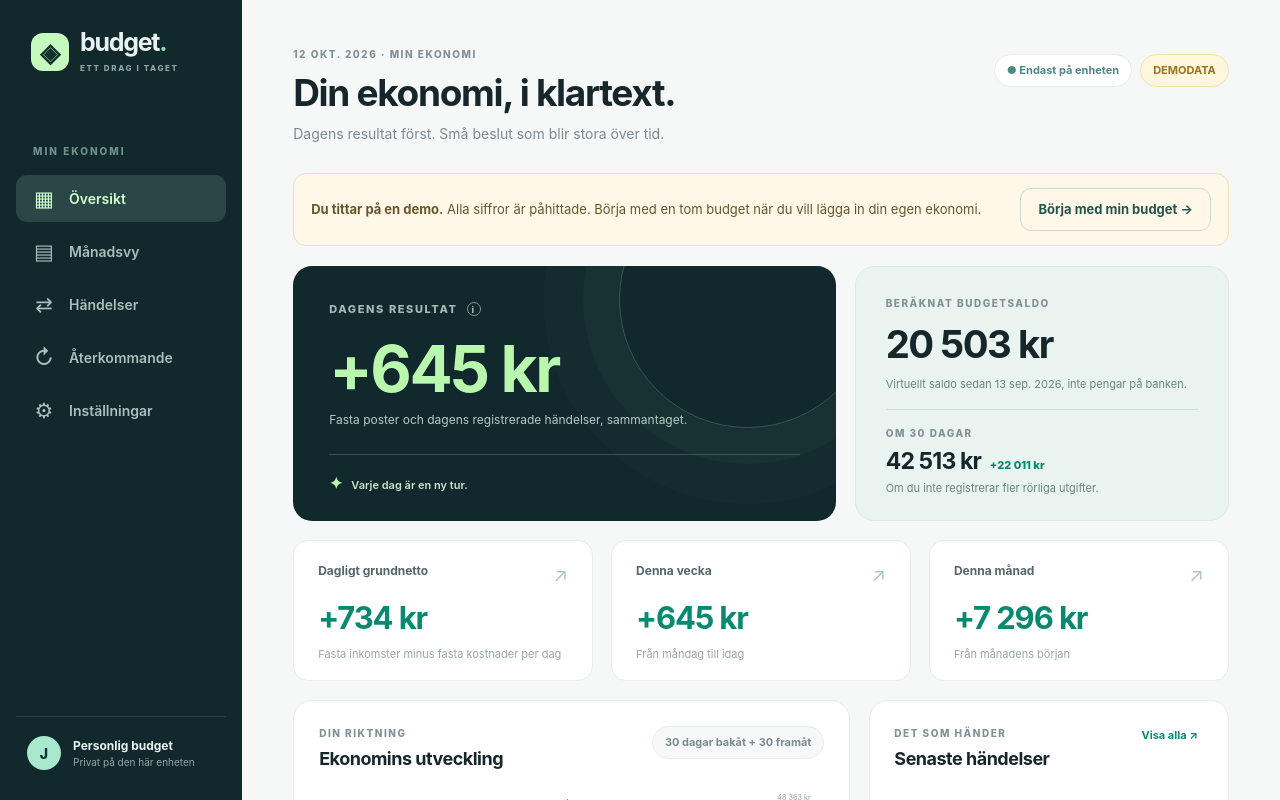
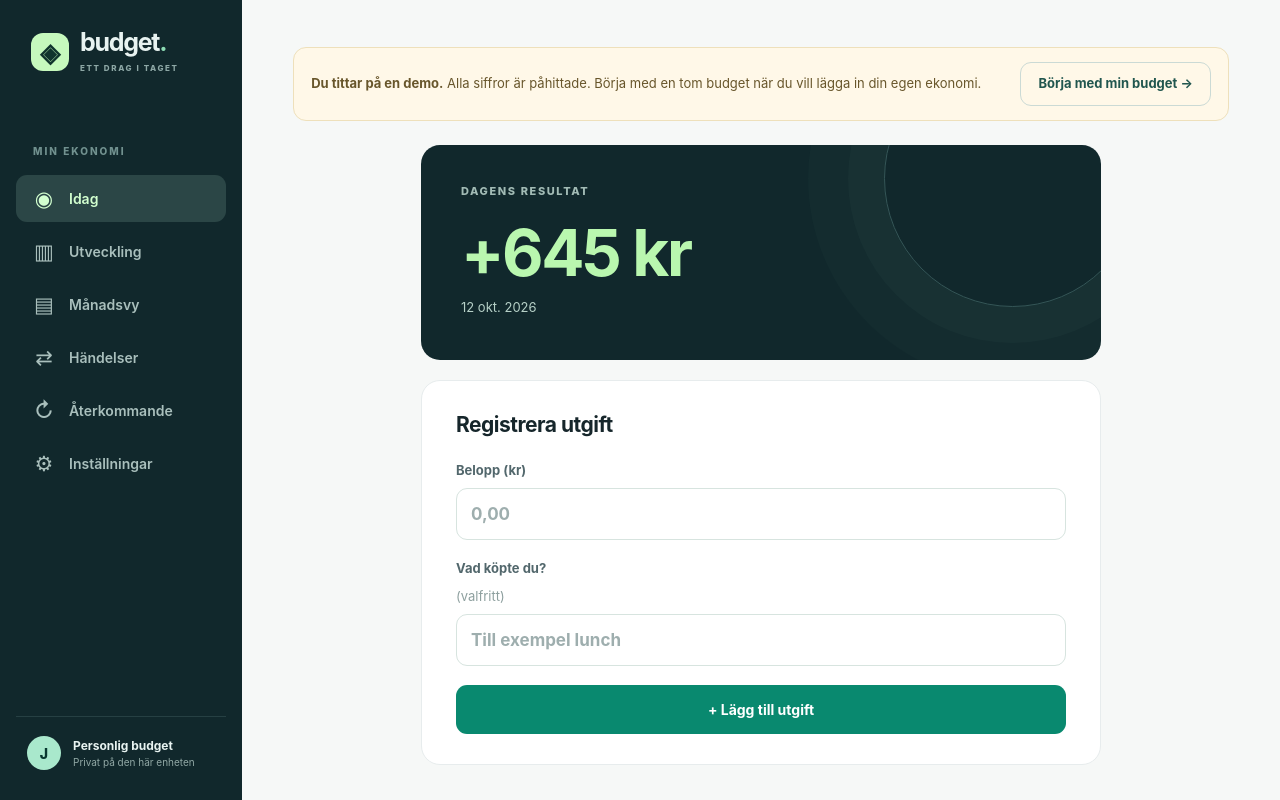
Before and after one commit to sebass80s/budget-app, a Next.js app: page / in a window 1280 px wide. Shown: the top 800 px of the page. Built offline with nearby package versions, Linux system fonts and the light colour scheme.

Commit message:
ui: simplify home to today's result and quick expense input

```diff
--- a/src/app/globals.css
+++ b/src/app/globals.css
@@ -124,3 +124,26 @@ h2{font-size:18px;letter-spacing:-.5px;line-height:1.3;margin:6px 0 0}
 @media(max-width:1170px){.sidebar{width:205px;flex-basis:205px}.main{padding:33px 24px}.section-grid{grid-template-columns:1fr}.hero-grid{grid-template-columns:1.2fr 1fr}.hero-main{padding:30px 26px}.hero-side{padding:25px}.balance-figure{font-size:29px}}
 @media(max-width:760px){.sidebar{display:none}.mobile-head{display:flex;justify-content:space-between;align-items:center;padding:17px 20px 13px;background:var(--nav);color:white}.mobile-head .brand{padding:0}.mobile-head .brand-mark{height:32px;width:32px;border-radius:10px;font-size:22px}.mobile-head .brand strong{font-size:23px}.mobile-lock{font-size:10px;color:#a3c4bc}.mobile-nav{display:flex;gap:5px;padding:10px 12px;background:var(--nav);overflow:auto}.mobile-nav-item{border:0;background:transparent;color:#a2bab5;font-size:11px;font-weight:700;padding:9px 11px;border-radius:9px;white-space:nowrap}.mobile-nav-item.selected{background:#2b4646;color:#d3ffca}.main{padding:24px 17px 40px}.title-row{flex-direction:column;gap:13px;margin-bottom:20px}h1{font-size:30px}.top-actions{padding:0}.hero-grid{grid-template-columns:1fr;gap:12px}.hero-main{min-height:205px;padding:26px}.hero-side{padding:23px}.metric-grid{grid-template-columns:1fr 1fr;gap:11px}.metric{padding:17px}.metric:last-child{grid-column:span 2}.metric-value{font-size:24px}.metric p{font-size:10px}.section-grid,.two-columns{grid-template-columns:1fr;gap:13px}.chart-panel,.activity-panel,.form-panel,.list-panel{padding:20px}.demo-notice{flex-direction:column;align-items:flex-start}.subtle-tag{font-size:10px;padding:6px}.chart-legend{margin-top:2px}.recurring-row{align-items:flex-start}.bottom-hint{align-items:flex-start}.privacy-pill{font-size:10px}}
 @media(max-width:370px){.hero-number{font-size:39px}.metric-value{font-size:21px}.recurring-row{flex-direction:column;gap:7px}.rec-actions{align-items:flex-start;flex-direction:row;flex-wrap:wrap}.future-figure{font-size:21px}}
+
+/* Focused daily home: only today's result and fast variable-expense entry. */
+.simple-home{max-width:680px;margin:24px auto 0;display:grid;gap:20px}
+.focused-hero{min-height:215px;padding:38px 40px 29px}
+.focused-hero .hero-number{margin-top:16px}
+.focused-hero p{margin:6px 0 0;color:#b6d0c7;font-size:13px}
+.quick-expense-panel{padding:30px 34px}
+.quick-expense-panel h2{font-size:21px;margin:0 0 23px}
+.quick-expense-form{display:grid;gap:19px}
+.quick-expense-form label{display:grid;gap:8px;color:#52676c;font-size:13px;font-weight:750}
+.quick-expense-form label span{color:#8ea09f;font-weight:400}
+.quick-expense-form input{width:100%;min-height:52px;padding:12px 14px;background:#fff;border:1px solid #d7e4df;border-radius:11px;color:var(--ink);font-size:17px}
+.quick-expense-form input::placeholder{color:#9eaeae}
+.quick-expense-form .quick-submit{width:100%;min-height:49px;font-size:14px}
+.insights-balance{margin-bottom:19px}
+.insights-balance .hero-side{max-width:none}
+@media(max-width:760px){
+  .simple-home{margin:9px auto 0;gap:14px}
+  .focused-hero{min-height:179px;padding:28px 25px}
+  .focused-hero .hero-number{font-size:clamp(38px,11vw,58px)}
+  .quick-expense-panel{padding:24px 20px}
+  .quick-expense-panel h2{font-size:20px;margin-bottom:18px}
+}
--- a/src/app/page.tsx
+++ b/src/app/page.tsx
@@ -9,7 +9,7 @@ import {
   validDocument, virtualBalanceOre,
 } from "@/lib/budget";
 
-type Tab = "overview" | "monthly" | "transactions" | "recurring" | "settings";
+type Tab = "overview" | "insights" | "monthly" | "transactions" | "recurring" | "settings";
 type EntryType = "expense" | "income";
 const STORAGE_KEY = "budget-app:v1";
 const currency = new Intl.NumberFormat("sv-SE", { style: "currency", currency: "SEK", maximumFractionDigits: 0 });
@@ -23,7 +23,8 @@ const cadenceLabel: Record<Cadence, string> = {
   yearly: "Varje år",
 };
 const nav: { id: Tab; label: string; icon: string }[] = [
-  { id: "overview", label: "Översikt", icon: "▦" },
+  { id: "overview", label: "Idag", icon: "◉" },
+  { id: "insights", label: "Utveckling", icon: "▥" },
   { id: "monthly", label: "Månadsvy", icon: "▤" },
   { id: "transactions", label: "Händelser", icon: "⇄" },
   { id: "recurring", label: "Återkommande", icon: "↻" },
@@ -80,6 +81,8 @@ export default function HomePage() {
   const [tab, setTab] = useState<Tab>("overview");
   const [currentDay, setCurrentDay] = useState("2026-10-12");
   const [notice, setNotice] = useState("");
+  const [quickAmount, setQuickAmount] = useState("");
+  const [quickLabel, setQuickLabel] = useState("");
   const [txLabel, setTxLabel] = useState("");
   const [txAmount, setTxAmount] = useState("");
   const [txType, setTxType] = useState<EntryType>("expense");
@@ -134,6 +137,27 @@ export default function HomePage() {
 
   function mutate(update: (value: BudgetDocument) => BudgetDocument) {
     setDocument(prev => prev ? update(prev) : prev);
+  }
+  function addQuickExpense(event: React.FormEvent<HTMLFormElement>) {
+    event.preventDefault();
+    const amount = kronaToOre(quickAmount);
+    if (!document || !amount) {
+      setNotice("Ange ett giltigt belopp över noll, med högst två decimaler.");
+      return;
+    }
+    const row: Transaction = {
+      id: crypto.randomUUID(),
+      workspaceId,
+      memberId: document.members[0]?.id ?? null,
+      label: quickLabel.trim() || "Utgift",
+      amountOre: -amount,
+      bookedOn: currentDay,
+      createdAt: new Date().toISOString(),
+    };
+    mutate(d => ({ ...d, transactions: [...d.transactions, row] }));
+    setQuickAmount("");
+    setQuickLabel("");
+    setNotice(`Utgift på ${asMoney(amount)} registrerad.`);
   }
   function addTransaction(event: React.FormEvent<HTMLFormElement>) {
     event.preventDefault();
@@ -251,25 +275,43 @@ export default function HomePage() {
             className={tab === item.id ? "mobile-nav-item selected" : "mobile-nav-item"}>{item.label}</button>)}
         </nav>
         <main className="main">
-          <div className="title-row">
-            <div><div className="eyebrow">{formatDate(currentDay).toUpperCase()} · {workspace.name.toUpperCase()}</div><h1>{tab === "overview" ? "Din ekonomi, i klartext." : nav.find(n => n.id === tab)?.label}</h1>
-              <p className="lead">{tab === "overview" ? "Dagens resultat först. Små beslut som blir stora över tid." :
+          {tab !== "overview" && <div className="title-row">
+            <div><div className="eyebrow">{formatDate(currentDay).toUpperCase()} · {workspace.name.toUpperCase()}</div>
+              <h1>{nav.find(n => n.id === tab)?.label}</h1>
+              <p className="lead">{tab === "insights" ? "Saldo, prognoser och ekonomins utveckling." :
                 tab === "monthly" ? "Varje dag i månaden, samlad på ett ställe." :
                 tab === "transactions" ? "Registrera det som händer mellan löningarna." :
                 tab === "recurring" ? "Grunden som driver ditt dagliga ekonomiska netto." :
                 "Din data, din kontroll."}</p></div>
             <div className="top-actions"><span className="privacy-pill">● Endast på enheten</span>{document.demo && <span className="demo-pill">DEMODATA</span>}</div>
-          </div>
+          </div>}
           {notice && <div className="notice" role="status">{notice}<button type="button" onClick={() => setNotice("")} aria-label="Stäng meddelande">×</button></div>}
           {document.demo && <div className="demo-notice"><div><strong>Du tittar på en demo.</strong> Alla siffror är påhittade. Börja med en tom budget när du vill lägga in din egen ekonomi.</div><button type="button" onClick={clearDemo} className="button button-outline">Börja med min budget →</button></div>}
-          {tab === "overview" && <>
-            <section className="hero-grid">
-              <div className="hero-main">
-                <div className="hero-overline">DAGENS RESULTAT <span className="info-circle" title="Dagligt grundnetto plus dagens registrerade utgifter och extra inkomster">i</span></div>
-                <div className={todayResult >= 0 ? "hero-number" : "hero-number negative"}>{signedMoney(todayResult)}</div>
-                <p>Fasta poster och dagens registrerade händelser, sammantaget.</p>
-                <div className="hero-stripe"><span>✦</span> Varje dag är en ny tur.</div>
-              </div>
+          {tab === "overview" && <div className="simple-home">
+            <section className="hero-main focused-hero" aria-label="Dagens resultat">
+              <div className="hero-overline">DAGENS RESULTAT</div>
+              <div className={todayResult >= 0 ? "hero-number" : "hero-number negative"}>{signedMoney(todayResult)}</div>
+              <p>{formatDate(currentDay)}</p>
+            </section>
+            <section className="panel quick-expense-panel" aria-labelledby="quick-expense-heading">
+              <h2 id="quick-expense-heading">Registrera utgift</h2>
+              <form className="quick-expense-form" onSubmit={addQuickExpense}>
+                <label htmlFor="quick-amount">Belopp (kr)
+                  <input id="quick-amount" type="text" required inputMode="decimal"
+                    placeholder="0,00" value={quickAmount}
+                    onChange={event => setQuickAmount(event.target.value)} />
+                </label>
+                <label htmlFor="quick-label">Vad köpte du? <span>(valfritt)</span>
+                  <input id="quick-label" type="text" maxLength={90}
+                    placeholder="Till exempel lunch" value={quickLabel}
+                    onChange={event => setQuickLabel(event.target.value)} />
+                </label>
+                <button type="submit" className="button button-primary quick-submit">+ Lägg till utgift</button>
+              </form>
+            </section>
+          </div>}
+          {tab === "insights" && <>
+            <section className="insights-balance">
               <div className="hero-side">
                 <div className="mini-caption">BERÄKNAT BUDGETSALDO</div>
                 <div className="balance-figure">{asMoney(currentBalance)}</div>
```
Also changed, not shown: 1 other file (tests, documents, lock files or other folders).
